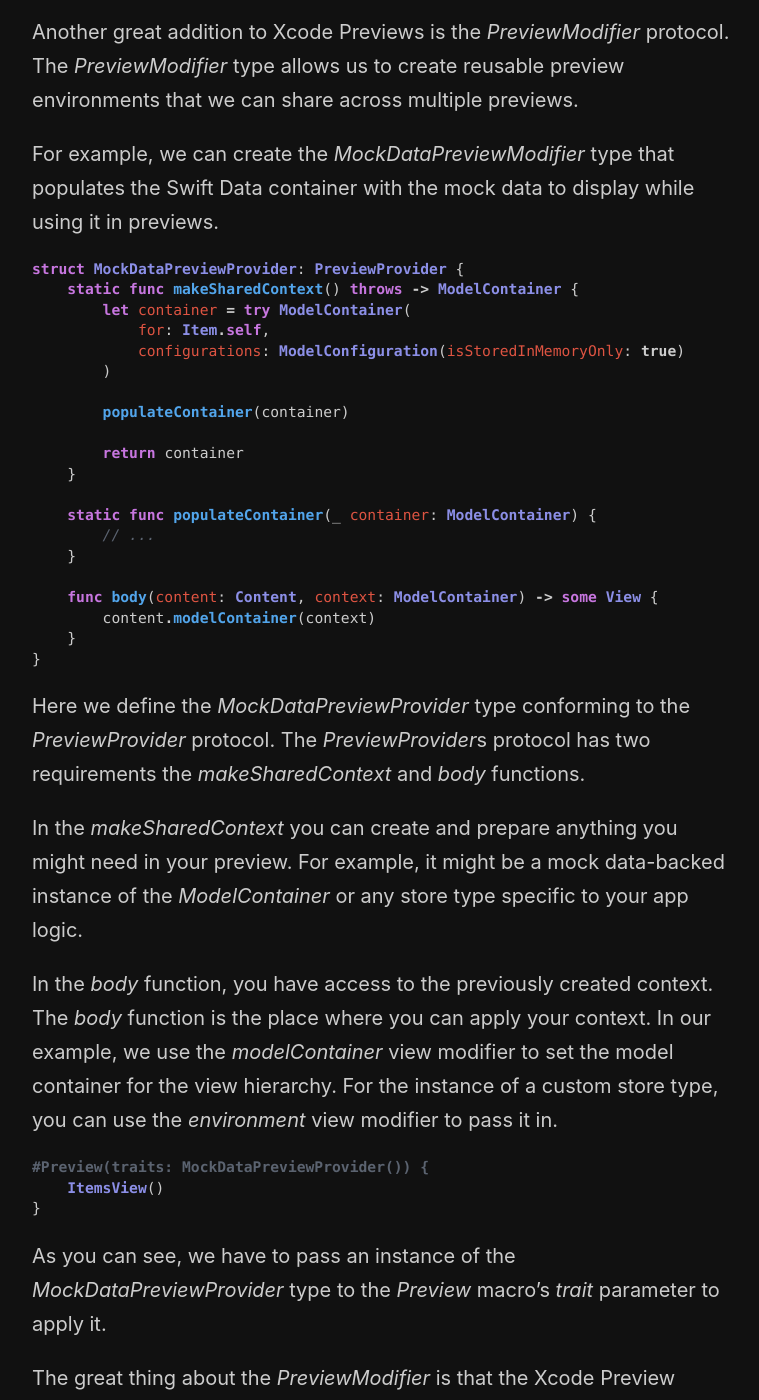
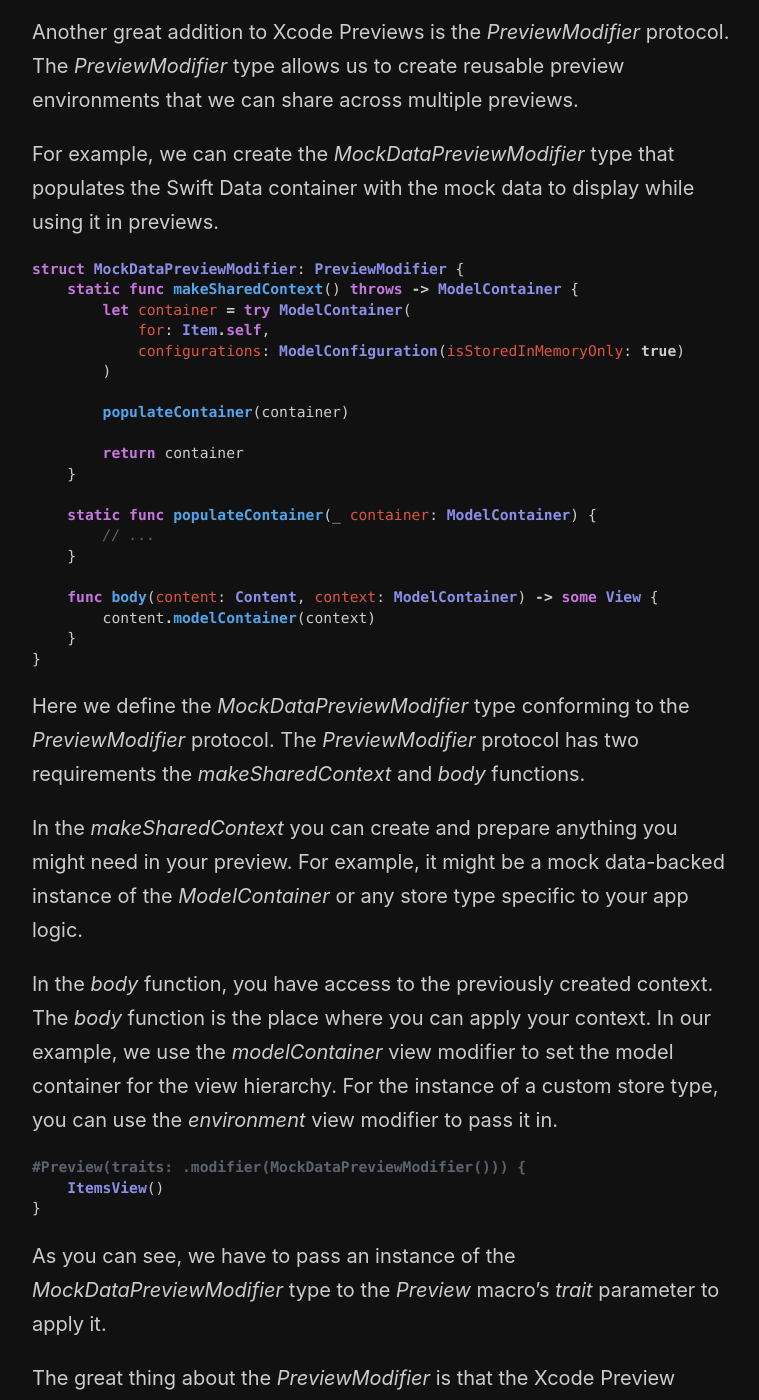
Before and after one commit to mecid/mecid.github.io, a Jekyll site: the page built from _posts/2024-11-26-the-power-of-previews-in-xcode.md, in a window 1280 px wide and 1400 px high, scrolled down 1818 px. Shown: the whole window, without its empty margins (258-1017 px from the left). Built offline with Jekyll 4.4.1, drawn with Linux system fonts in a browser that asks for light colours.

Commit message:
typos fixed in the power of previews post

````diff
--- a/_posts/2024-11-26-the-power-of-previews-in-xcode.md
+++ b/_posts/2024-11-26-the-power-of-previews-in-xcode.md
@@ -57,7 +57,7 @@ Another great addition to Xcode Previews is the *PreviewModifier* protocol. The
 For example, we can create the *MockDataPreviewModifier* type that populates the Swift Data container with the mock data to display while using it in previews.
 
 ```swift
-struct MockDataPreviewProvider: PreviewProvider {
+struct MockDataPreviewModifier: PreviewModifier {
     static func makeSharedContext() throws -> ModelContainer {
         let container = try ModelContainer(
             for: Item.self,
@@ -79,18 +79,18 @@ struct MockDataPreviewProvider: PreviewProvider {
 }
 ```
 
-Here we define the *MockDataPreviewProvider* type conforming to the *PreviewProvider* protocol. The *PreviewProvider*s protocol has two requirements the *makeSharedContext* and *body* functions.
+Here we define the *MockDataPreviewModifier* type conforming to the *PreviewModifier* protocol. The *PreviewModifier* protocol has two requirements the *makeSharedContext* and *body* functions.
 
 In the *makeSharedContext* you can create and prepare anything you might need in your preview. For example, it might be a mock data-backed instance of the *ModelContainer* or any store type specific to your app logic.
 
 In the *body* function, you have access to the previously created context. The *body* function is the place where you can apply your context. In our example, we use the *modelContainer* view modifier to set the model container for the view hierarchy. For the instance of a custom store type, you can use the *environment* view modifier to pass it in.
 
 ```swift
-#Preview(traits: MockDataPreviewProvider()) {
+#Preview(traits: .modifier(MockDataPreviewModifier())) {
     ItemsView()
 }
 ```
 
-As you can see, we have to pass an instance of the *MockDataPreviewProvider* type to the *Preview* macro’s *trait* parameter to apply it.
+As you can see, we have to pass an instance of the *MockDataPreviewModifier* type to the *Preview* macro’s *trait* parameter to apply it.
 
 The great thing about the *PreviewModifier* is that the Xcode Preview system caches instances returned from the *makeSharedContext* function. Which makes significant performance boost whenever you preview multiple instances with the same trait. I hope you enjoy the post. Feel free to follow me on [Twitter](https://twitter.com/mecid) and ask your questions related to this post. Thanks for reading, and see you next week!
````
